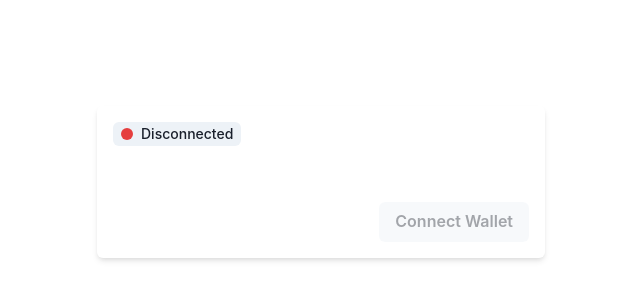
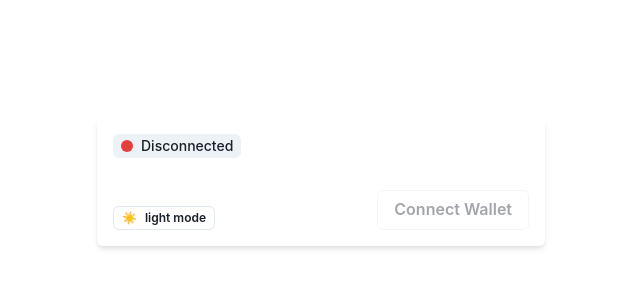
Before and after one commit to graz-sh/graz, a Next.js app in the folder example/: page / in a window 1280 px wide. Shown: the part 218-518 px from the top of the page, without its empty margins (319-959 px from the left). Built offline with nearby package versions, Linux system fonts and the light colour scheme; what @keplr-wallet/cosmos would draw is missing.

Commit message:
feat(example): update layout

```diff
--- a/example/pages/_app.tsx
+++ b/example/pages/_app.tsx
@@ -2,9 +2,11 @@ import { ChakraProvider, extendTheme } from "@chakra-ui/react";
 import { GrazProvider } from "graz";
 import type { AppProps } from "next/app";
 
+const theme = extendTheme();
+
 export default function CustomApp({ Component, pageProps }: AppProps) {
   return (
-    <ChakraProvider resetCSS theme={extendTheme({ config: { initialColorMode: "light" } })}>
+    <ChakraProvider resetCSS theme={theme}>
       <GrazProvider>
         <Component {...pageProps} />
       </GrazProvider>
--- a/example/pages/_document.tsx
+++ b/example/pages/_document.tsx
@@ -10,7 +10,7 @@ export default class CustomDocument extends Document {
           <meta content="ie=edge" httpEquiv="X-UA-Compatible" />
         </Head>
         <body>
-          <ColorModeScript initialColorMode="light" />
+          <ColorModeScript initialColorMode="system" />
           <Main />
           <NextScript />
         </body>
--- a/example/pages/index.tsx
+++ b/example/pages/index.tsx
@@ -1,17 +1,20 @@
-import { Center, Stack, Text } from "@chakra-ui/react";
+import { Center, HStack, Spacer, Stack, Text } from "@chakra-ui/react";
 import { useAccount } from "graz";
 import { BalanceList } from "ui/balance-list";
 import { ChainSwitcher } from "ui/chain-switcher";
 import { ConnectButton } from "ui/connect-button";
 import { ConnectStatus } from "ui/connect-status";
+import { ToggleTheme } from "ui/toggle-theme";
 
 export default function HomePage() {
   const { data: accountData } = useAccount();
 
   return (
     <Center minH="100vh">
-      <Stack boxShadow="md" maxW="md" p={4} rounded="md" spacing={4} w="full">
-        <ConnectStatus />
+      <Stack bgColor="whiteAlpha.100" boxShadow="md" maxW="md" p={4} rounded="md" spacing={4} w="full">
+        <HStack>
+          <ConnectStatus />
+        </HStack>
         {accountData && (
           <>
             <Text>
@@ -24,8 +27,11 @@ export default function HomePage() {
             <ChainSwitcher />
           </>
         )}
-        <br />
-        <ConnectButton />
+        <HStack align="end" pt={4}>
+          <ToggleTheme />
+          <Spacer />
+          <ConnectButton />
+        </HStack>
       </Stack>
     </Center>
   );
--- a/example/ui/connect-button.tsx
+++ b/example/ui/connect-button.tsx
@@ -35,7 +35,7 @@ export function ConnectButton() {
   }
 
   return (
-    <ButtonGroup alignSelf="end" isAttached>
+    <ButtonGroup alignSelf="end" isAttached variant="outline">
       <Button isDisabled={!isSupported} isLoading={isConnecting || isReconnecting} onClick={handleConnect}>
         {isConnected ? "Disconnect" : "Connect"} Wallet
       </Button>
--- a/example/ui/connect-status.tsx
+++ b/example/ui/connect-status.tsx
@@ -6,7 +6,7 @@ export function ConnectStatus() {
   const activeChain = useActiveChain();
 
   return (
-    <Tag alignSelf="start">
+    <Tag>
       <TagLeftIcon as={Box} bgColor={isConnected ? "green.500" : "red.500"} boxSize={3} rounded="full" />
       <TagLabel>{isConnected && activeChain ? `Connected to ${activeChain.chainId}` : "Disconnected"}</TagLabel>
     </Tag>
--- /dev/null
+++ b/example/ui/toggle-theme.tsx
@@ -0,0 +1,10 @@
+import { Button, useColorMode } from "@chakra-ui/react";
+
+export function ToggleTheme() {
+  const { colorMode, toggleColorMode } = useColorMode();
+  return (
+    <Button leftIcon={<>{colorMode === "dark" ? "🌑" : "☀️"}</>} onClick={toggleColorMode} size="xs" variant="outline">
+      {colorMode} mode
+    </Button>
+  );
+}
```
